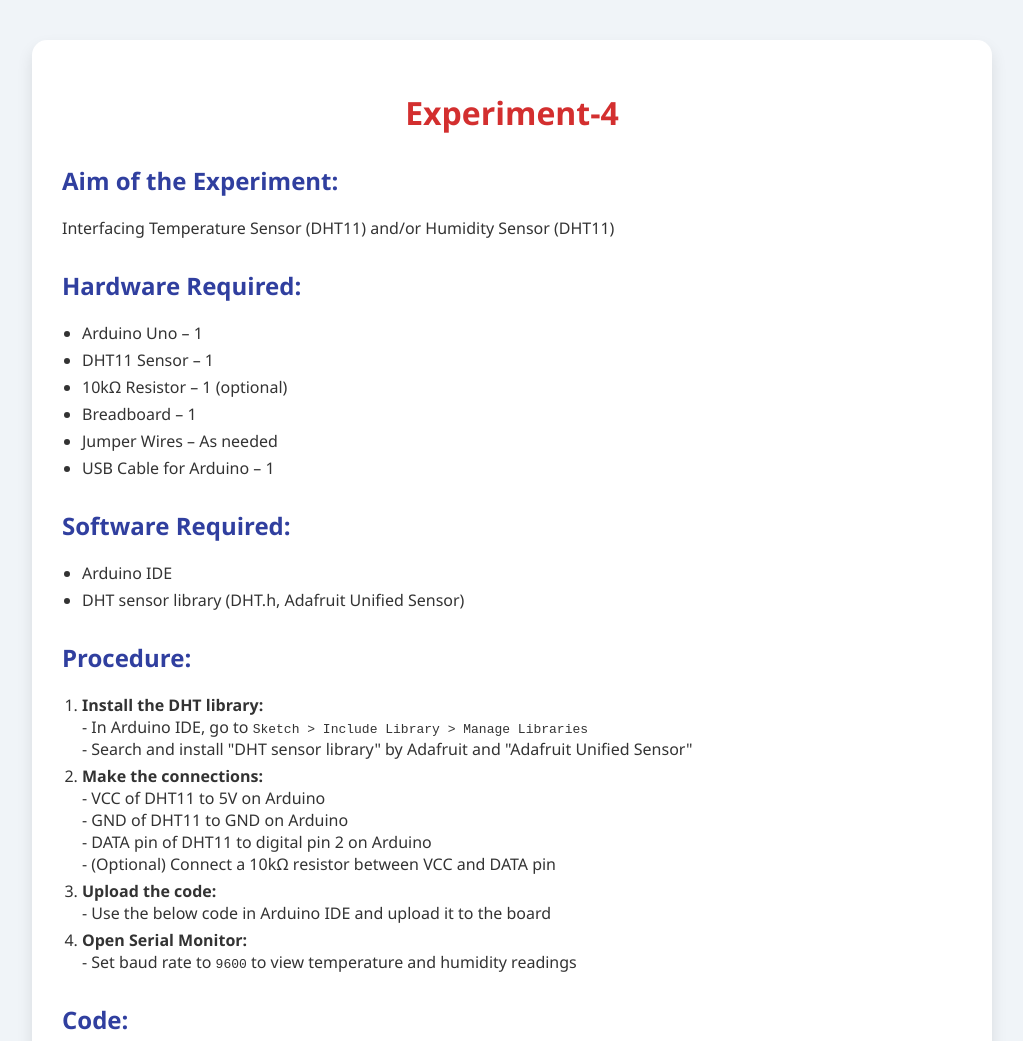
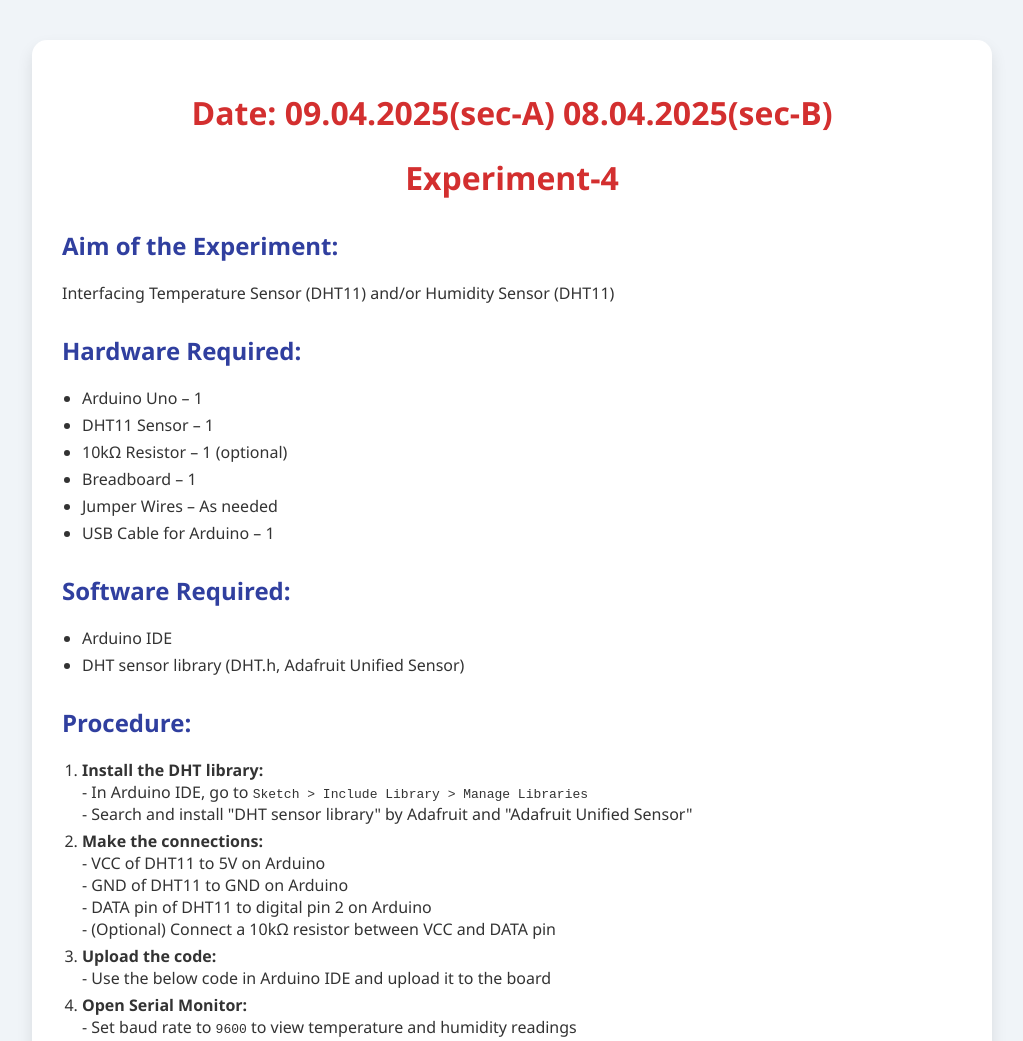
Before and after one commit to utkalstudy/iotpractical, a plain HTML site: page Experiment4.html in a window 1280 px wide. Shown: the top 1041 px of the page, without its empty margins (128-1151 px from the left). Drawn offline with Linux system fonts and the light colour scheme.

Commit message:
Update Experiment4.html

```diff
--- a/Experiment4.html
+++ b/Experiment4.html
@@ -87,6 +87,7 @@
 <body>
 
   <div class="container">
+    <h1>Date: 09.04.2025(sec-A) 08.04.2025(sec-B)</h1>
     <h1>Experiment-4</h1>
 
     <h2>Aim of the Experiment:</h2>
```
